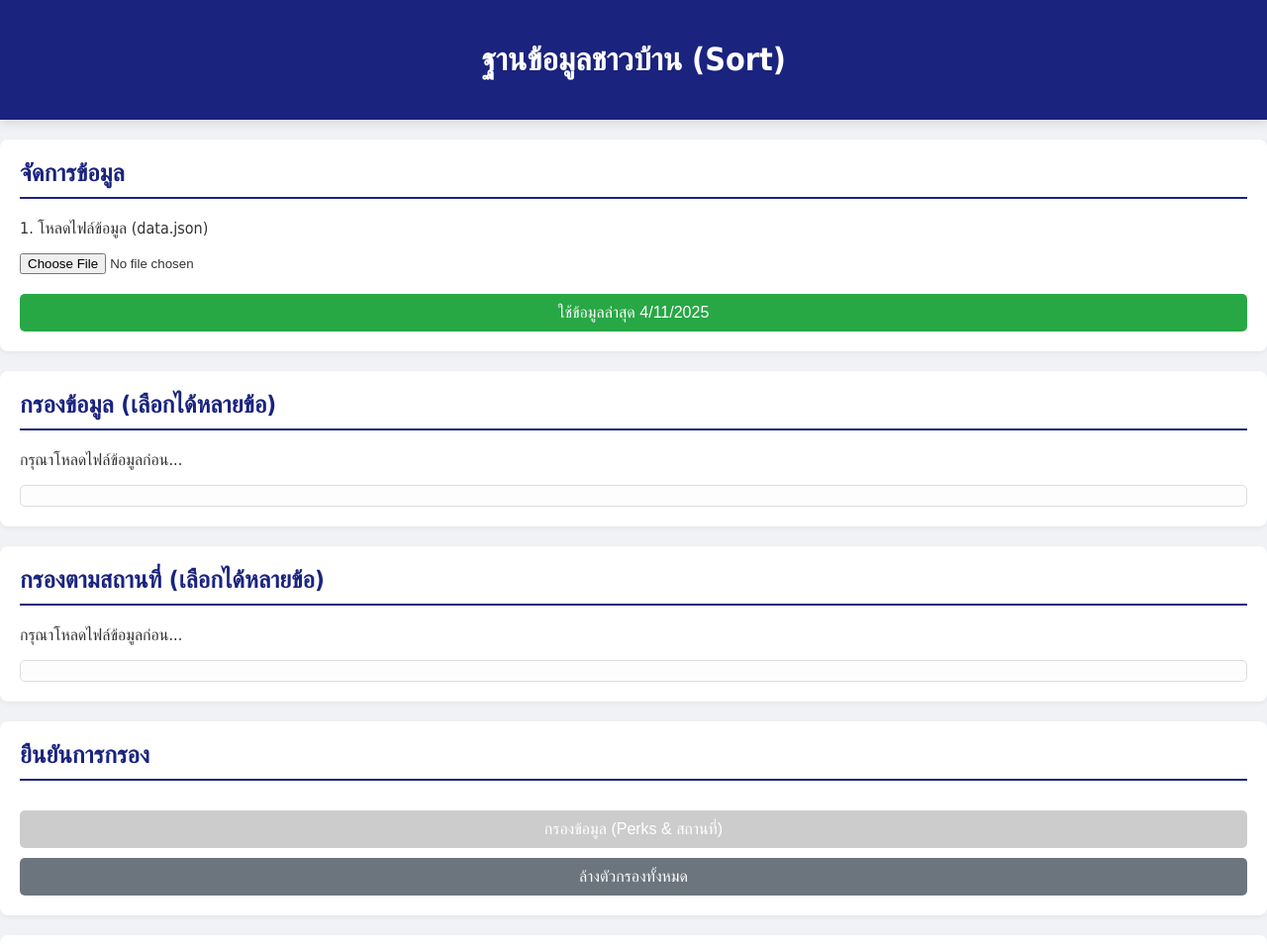
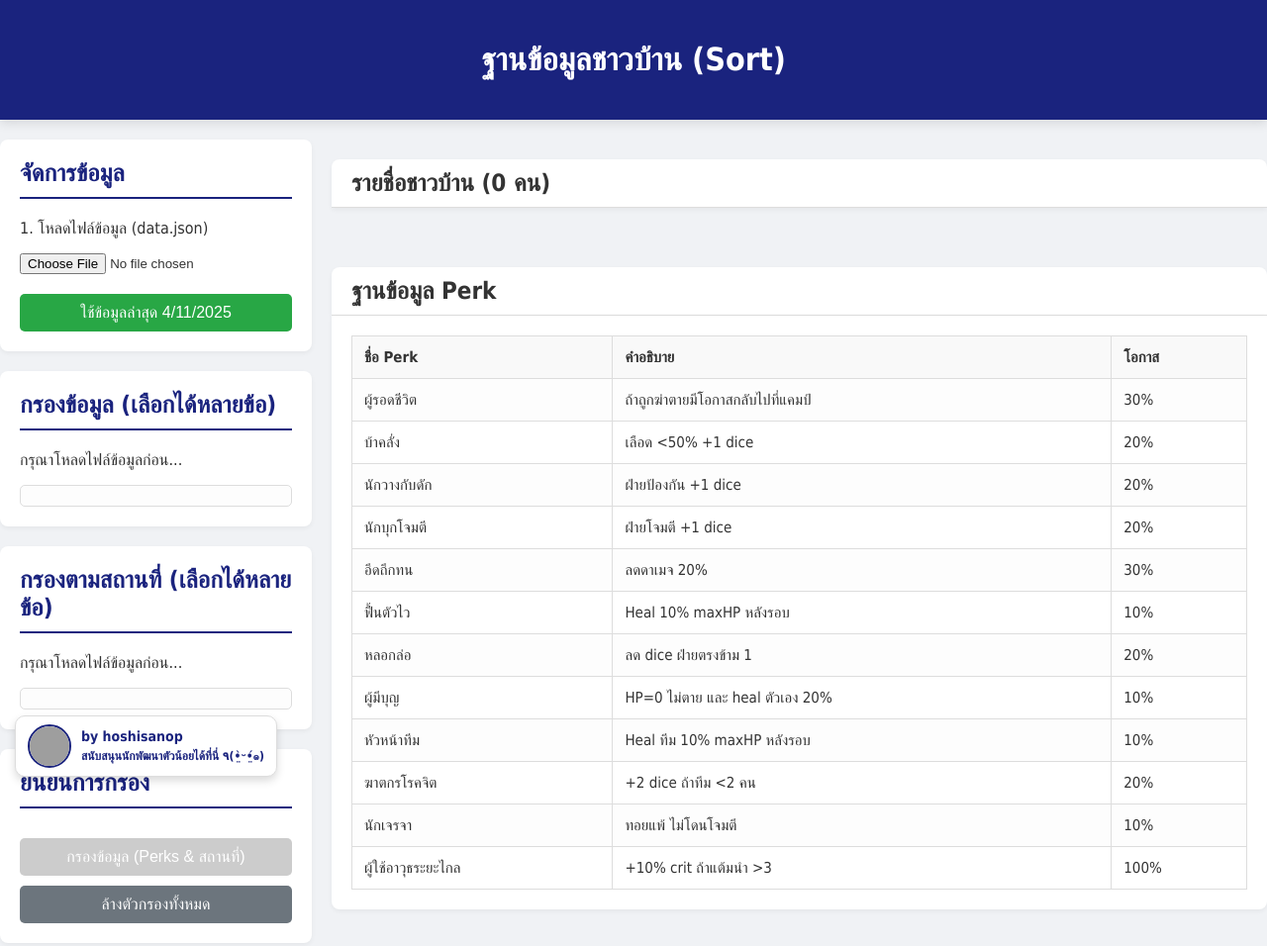
Before and after one commit to hoshisanop/ZombieKub-But-, a plain HTML site: page sort_villager.html in a window 1280 px wide. Shown: the top 956 px of the page at 99% size. Drawn offline with Linux system fonts and the light colour scheme; grey boxes are pictures that could not be loaded.

Commit message:
Update sort_villager.html

```diff
--- a/sort_villager.html
+++ b/sort_villager.html
@@ -55,3 +55,38 @@
                     ไปหน้าสร้างไฟล์ Data ➡️
                 </button>
             </section>
+
+        </aside>
+
+        <section class="content">
+
+            <div class="results-header">
+                <h2>รายชื่อชาวบ้าน (<span id="villagerCount">0</span> คน)</h2>
+            </div>
+            <div id="villagerList">
+                </div>
+
+            <div class="results-header">
+                <h2>ฐานข้อมูล Perk</h2>
+            </div>
+            <div id="perkDictionary">
+                </div>
+
+        </section>
+    </main>
+
+    <script src="script.js"></script>
+
+    <div class="support-widget">
+        <img src="myicon.gif" alt="Site Icon">
+        <div class="widget-text">
+            <p class="name">by hoshisanop</p>
+            <p class="support-link">
+                <a href="https://tipme.in.th/0160ec10ee1ef96ee93cddcd" target="_blank" rel="noopener noreferrer">
+                    สนับสนุนนักพัฒนาตัวน้อยได้ที่นี่ ٩(•̤̀ᵕ•̤́๑)
+                </a>
+            </p>
+        </div>
+    </div>
+</body>
+</html>
```
